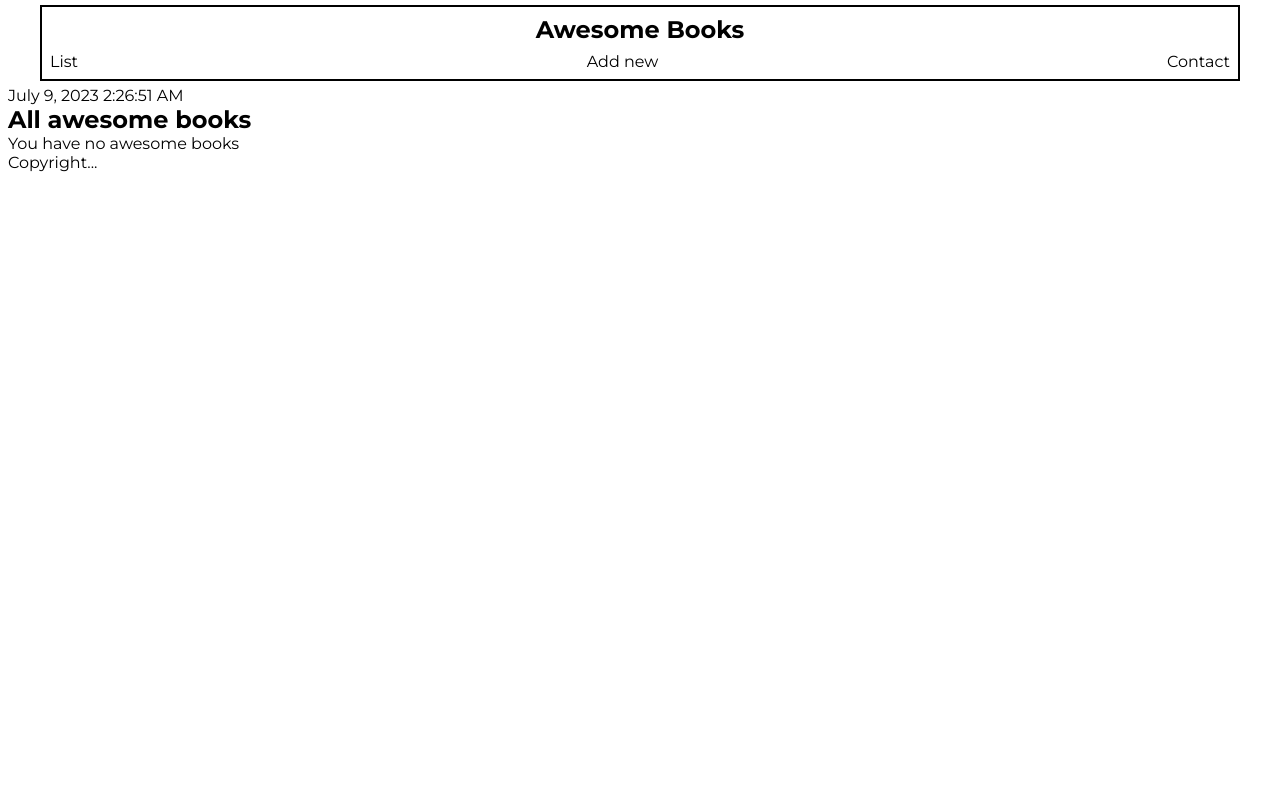
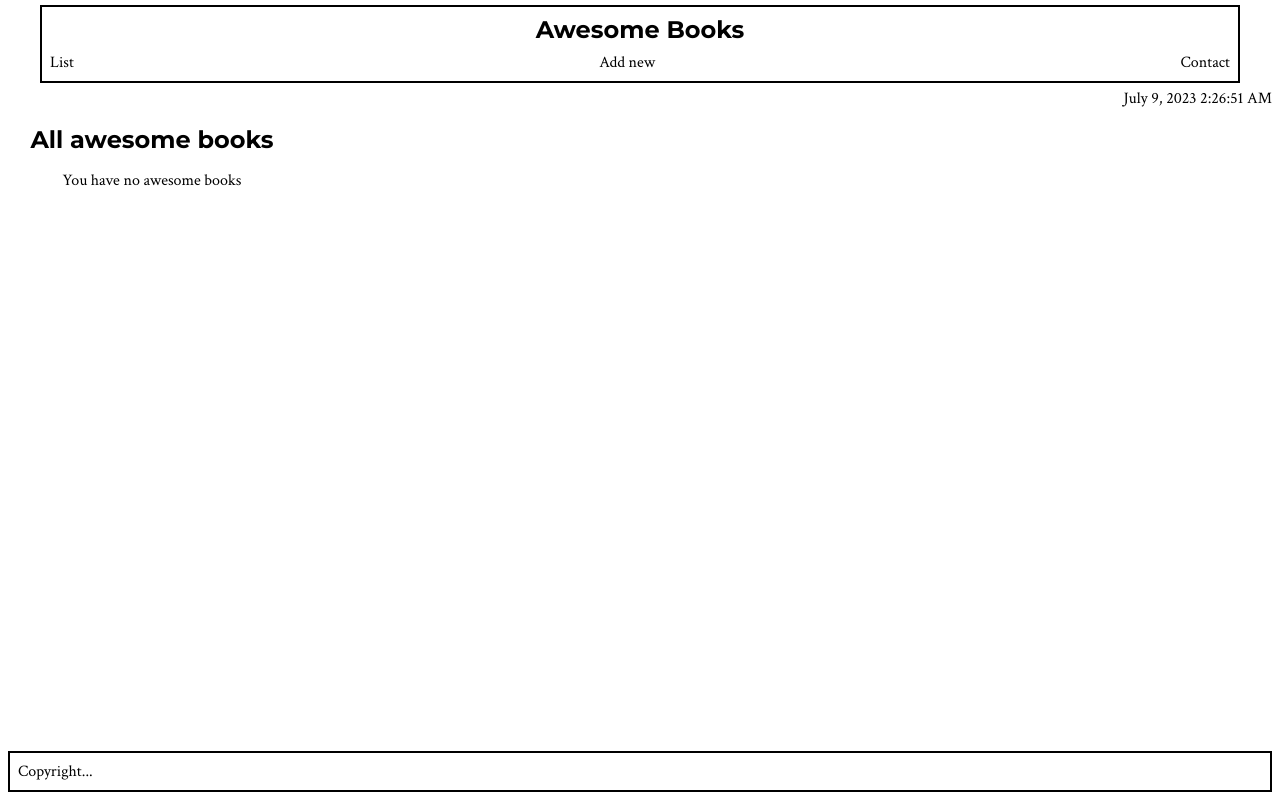
Before and after one commit to Wineshuga/AwesomeBooks, a website: page index.html in a window 1280 px wide. Drawn offline with Linux system fonts and the light colour scheme.

Commit message:
Style book-list-sec section

```diff
--- a/style.css
+++ b/style.css
@@ -1,4 +1,4 @@
-@import url('https://fonts.googleapis.com/css2?family=Montserrat:wght@400;700&display=swap');
+@import url('https://fonts.googleapis.com/css2?family=Crimson+Text:wght@400;700&family=Montserrat:wght@400;700&display=swap');
 
 * {
   box-sizing: border-box;
@@ -8,12 +8,18 @@
   font-family: 'Montserrat', sans-serif;
 }
 
+p,
+li {
+  font-family: 'Crimson Text', serif;
+}
+
 body {
   padding: 0 0.5rem;
 }
 
 .form-sec,
-.contact {
+.contact,
+.hide-p {
   display: none;
 }
 
@@ -35,3 +41,42 @@ nav {
 nav > h1 {
   padding-bottom: 0.5rem;
 }
+
+.date {
+  text-align: right;
+}
+
+section {
+  max-width: 20rem;
+  width: 18rem;
+  margin: auto;
+}
+
+.book-list-sec {
+  text-align: center;
+  margin: 1rem 0;
+}
+
+.book-div {
+  display: flex;
+  justify-content: space-between;
+  padding: 0.5rem;
+}
+
+.book-div:nth-child(odd) {
+  background-color: #ddd;
+}
+
+.no-book {
+  margin-top: 1rem;
+}
+
+footer {
+  border: 2px solid;
+  padding: 0.5rem;
+  margin: 0.5rem;
+  position: absolute;
+  bottom: 0;
+  left: 0;
+  right: 0;
+}
```
